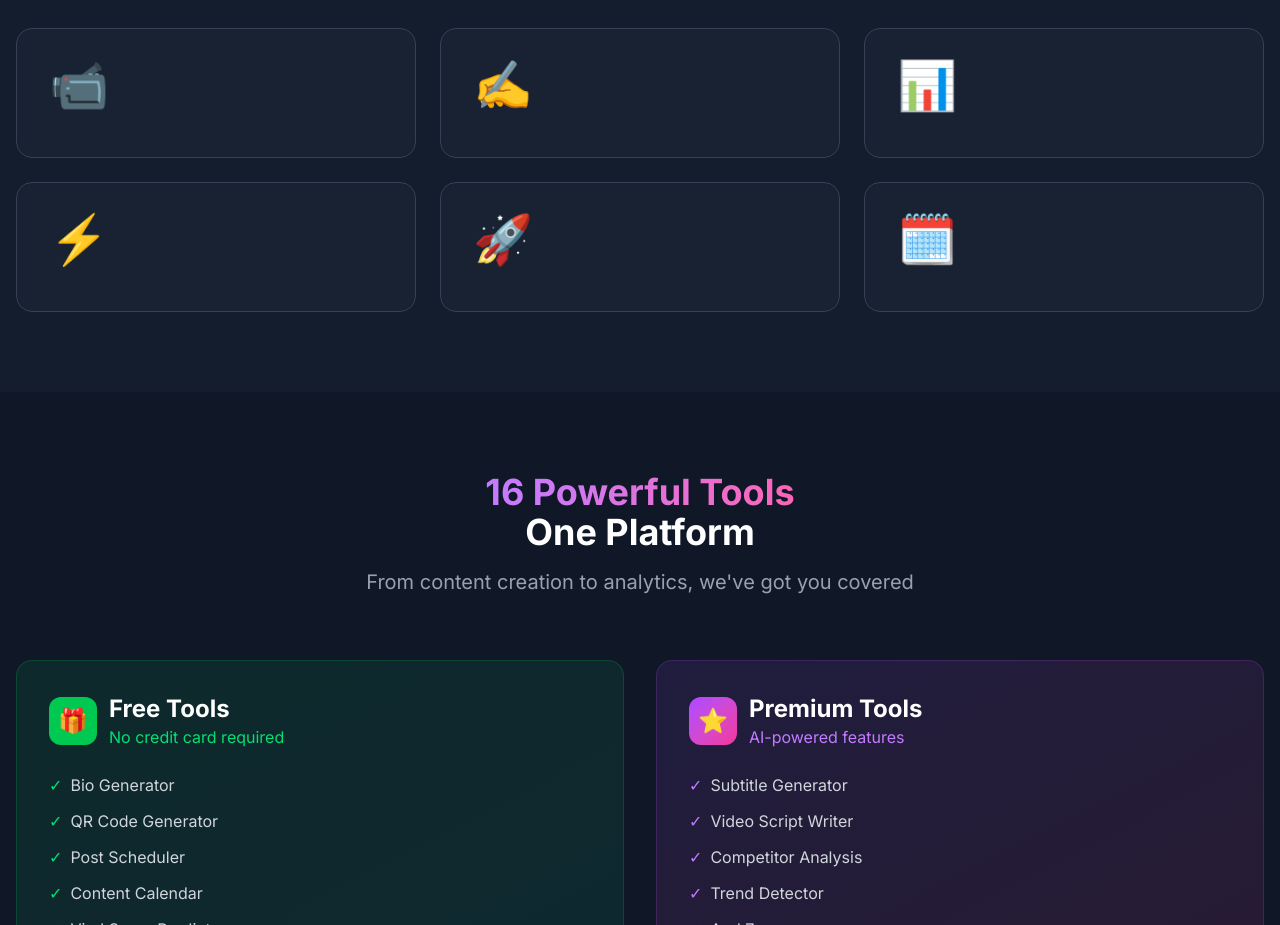
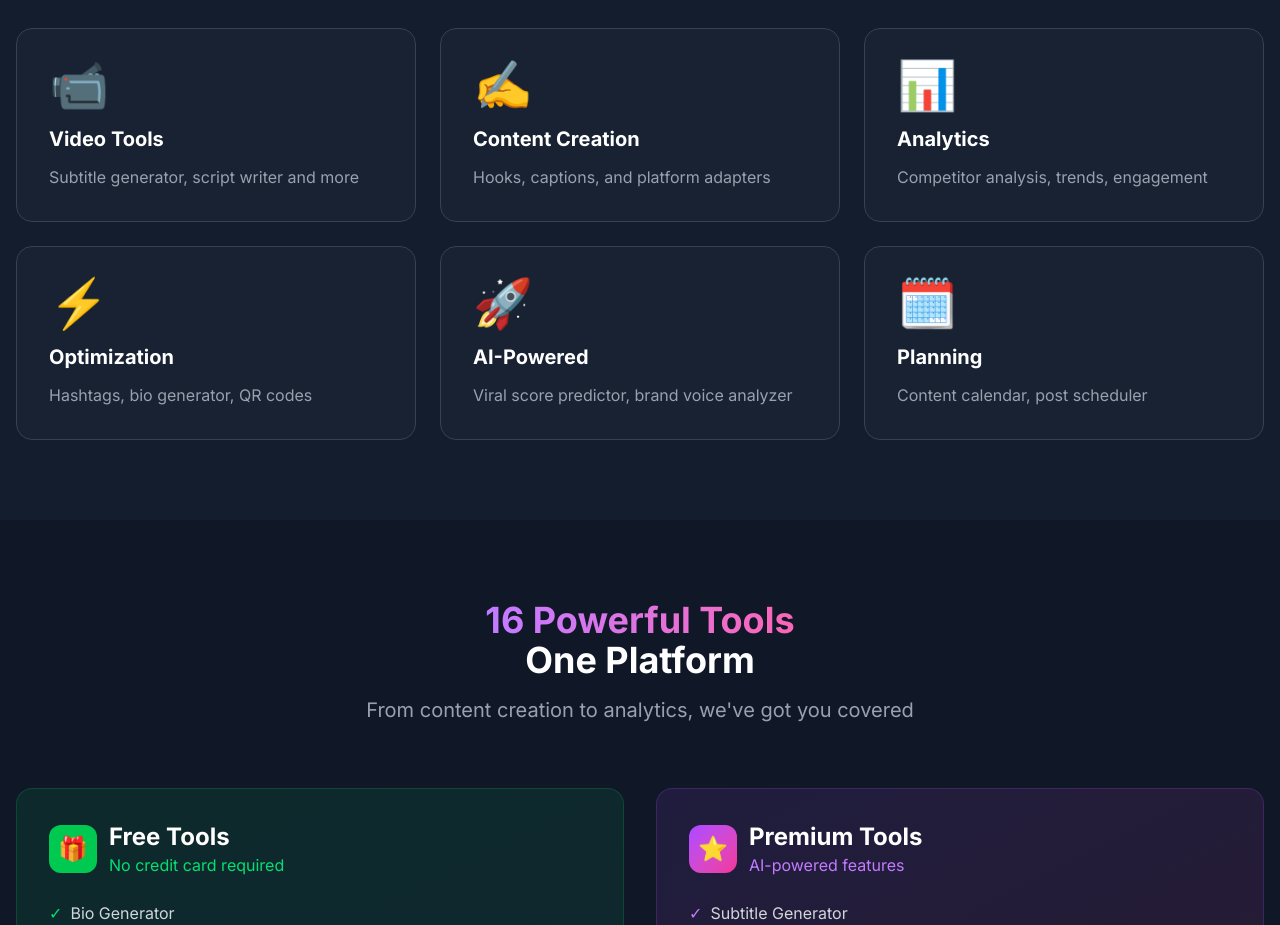
Before and after one commit to ViuVi/ai-toolkit, a Next.js app: page / in a window 1280 px wide. Shown: the part 980-1905 px from the top of the page. Built offline with nearby package versions, Linux system fonts and the light colour scheme; no server answers.

Commit message:
Fix TypeScript indexing error in dashboard

```diff
--- a/app/page.tsx
+++ b/app/page.tsx
@@ -12,8 +12,8 @@ export default function LandingPage() {
   const router = useRouter()
   const { language, setLanguage, t } = useLanguage()
 
-  // Landing page translations
-  const l = t?.landing || {}
+  // Landing page translations - any type to avoid TS errors with dynamic keys
+  const l: any = t?.landing || {}
 
   useEffect(() => {
     checkUser()
@@ -231,10 +231,10 @@ export default function LandingPage() {
               >
                 <div className="text-5xl mb-4">{feature.icon}</div>
                 <h3 className="text-xl font-bold mb-3 group-hover:text-purple-400 transition">
-                  {language === 'tr' ? feature.titleTr : feature.title}
+                  {l?.[feature.key] || feature.key}
                 </h3>
                 <p className="text-gray-400">
-                  {language === 'tr' ? feature.descriptionTr : feature.description}
+                  {l?.[`${feature.key}Desc`] || ''}
                 </p>
               </div>
             ))}
```
